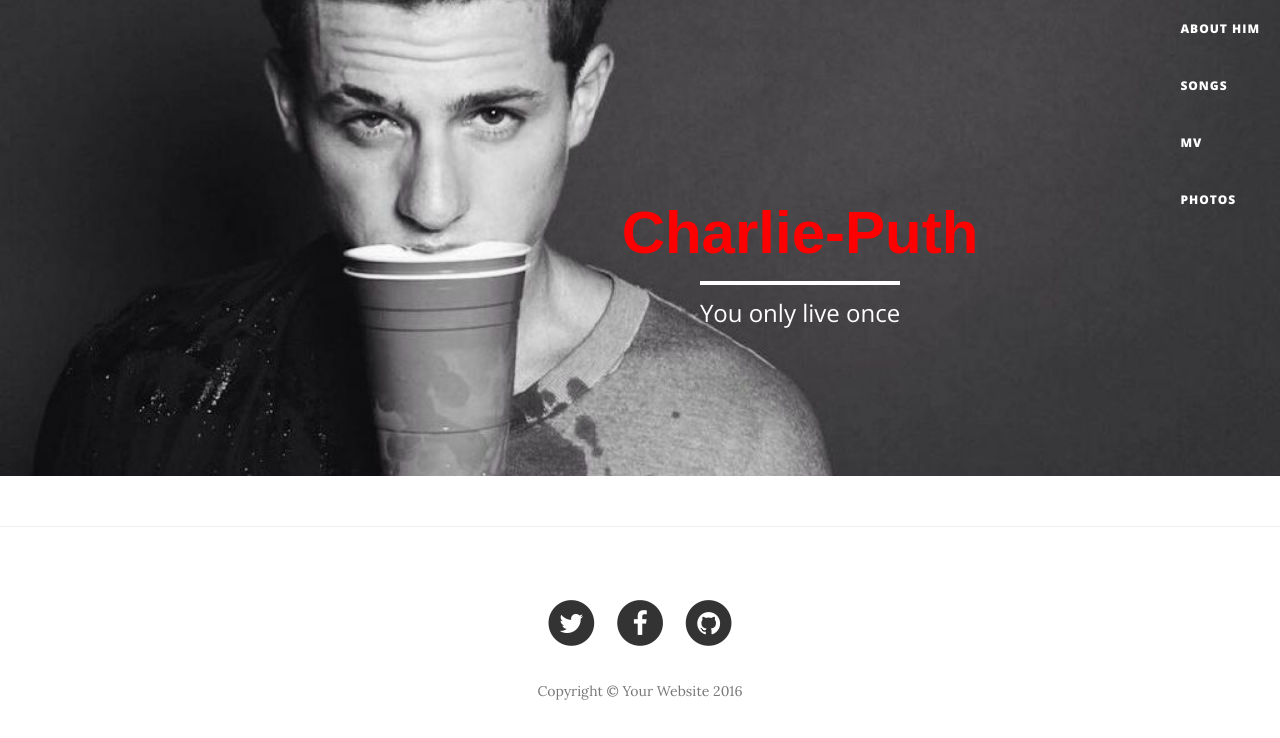
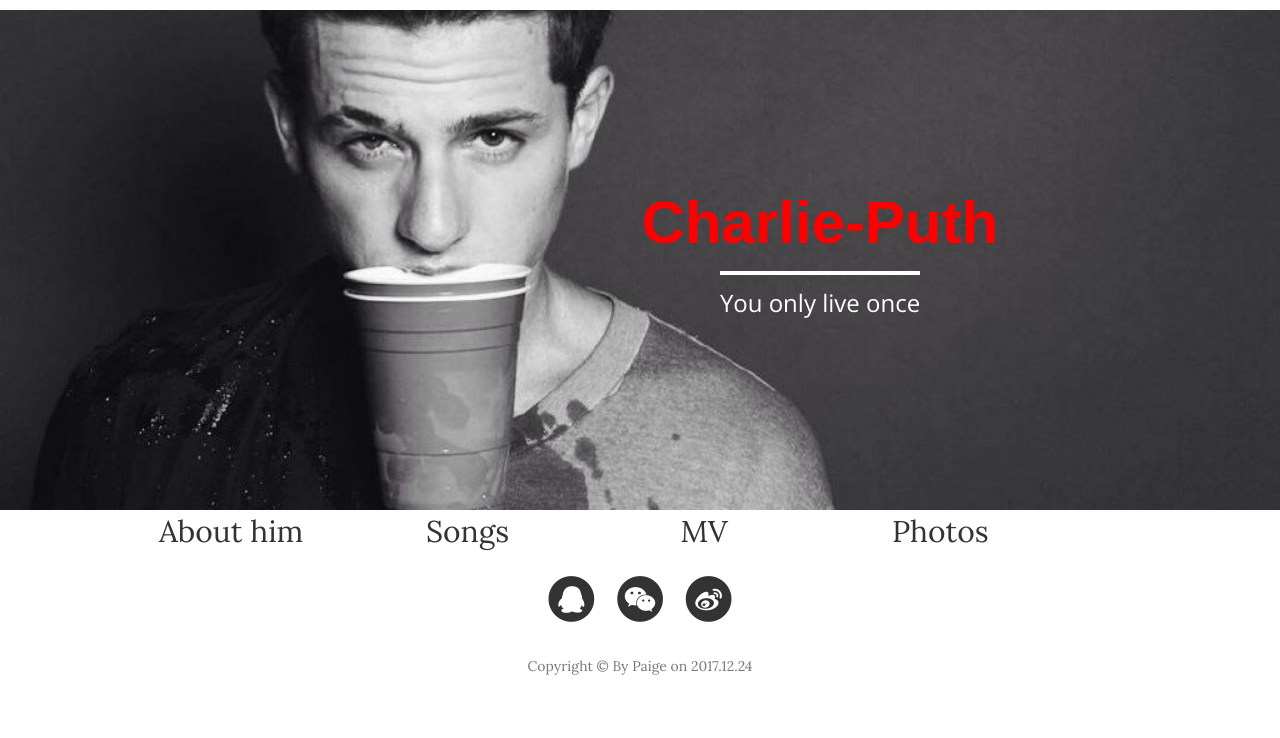
Before and after one commit to SummerPaige/SummerPaige.github.io, a website: page index.html in a window 1280 px wide. Drawn offline with nearby package versions, Linux system fonts and the light colour scheme.

Commit message:
bg-size, footer

```diff
--- a/css/clean-blog.css
+++ b/css/clean-blog.css
@@ -4,6 +4,7 @@
  * Licensed under MIT (https://github.com/BlackrockDigital/startbootstrap/blob/gh-pages/LICENSE)
  */
 body {
+  margin-top: 10px;
   font-family: 'Lora', 'Times New Roman', serif;
   font-size: 20px;
   color: #333333;
@@ -29,10 +30,13 @@
   font-family: sans-serif;
   color: red
 }
+.site-heading{
+  margin-left: 360px;
+  margin-top: 30px;
+}
 
-.site-heading{
-  margin-left: 320px;
-  margin-top: 50px;
+.navbar-collapse {
+  margin-top: -50px;
 }
 a {
   color: #333333;
@@ -162,7 +166,8 @@
   -moz-background-size: cover;
   background-size: cover;
   -o-background-size: cover;
-  margin-bottom: 50px;
+  height: 500px;
+
 }
 .intro-header .site-heading,
 .intro-header .post-heading,
@@ -286,7 +291,7 @@
   border-bottom-left-radius: 5px;
 }
 footer {
-  padding: 50px 0 65px;
+  padding: 20px 0 65px;
 }
 footer .list-inline {
   margin: 0;
--- a/index.html
+++ b/index.html
@@ -30,43 +30,21 @@
     <![endif]-->
 
 </head>
+<style type="text/css">
+    #list{
+        padding-left: 10%;
+        padding-right: 10%
+        font-family: sans-serif;
+        font-size: 30px;
+
+    }
+    .col-md-2 {
+        width: 20%;
+        text-align: center;
+    }
+</style>
 
 <body>
-
-    <!-- Navigation -->
-    <nav class="navbar navbar-default navbar-custom navbar-fixed-top">
-        <div class="container-fluid">
-            <!-- Brand and toggle get grouped for better mobile display -->
-            <div class="navbar-header page-scroll">
-                <button type="button" class="navbar-toggle" data-toggle="collapse" data-target="#bs-example-navbar-collapse-1">
-                    <span class="sr-only">Toggle navigation</span>
-                    Menu<i class="fa fa-bars"></i>
-                </button>
-                <!--<a class="navbar-brand" href="index.html">Start from here</a>-->
-            </div>
-
-            <!-- Collect the nav links, forms, and other content for toggling -->
-            <div class="collapse navbar-collapse" id="bs-example-navbar-collapse-1">
-                <ul class="nav navbar-tabs navbar-right">
-                    <li>
-                        <a href="index.html">About him</a>
-                    </li>
-                    <li>
-                        <a href="http://music.163.com/#/artist?id=90331">Songs</a>
-                    </li>
-                    <li>
-                        <a href="http://music.163.com/#/mv?id=5687017">MV</a>
-                    </li>
-                    <li>
-                        <a href="http://image.baidu.com/search/index?tn=baiduimage&ps=1&ct=201326592&lm=-1&cl=2&nc=1&ie=utf-8&word=charlie%20puth">Photos</a>
-                    </li>
-                </ul>
-            </div>
-            <!-- /.navbar-collapse -->
-        </div>
-        <!-- /.container -->
-    </nav>
-
     <!-- Page Header -->
     <!-- Set your background image for this header on the line below. -->
     <header class="intro-header" style="background-image: url('img/charlie-puth.jpg')">
@@ -82,70 +60,31 @@
             </div>
         </div>
     </header>
-
-    <!-- Main Content -->
-   <!--
-   <div class="container">
-        <div class="row">
-            <div class="col-lg-8 col-lg-offset-2 col-md-10 col-md-offset-1">
-                <div class="post-preview">
-                    <a href="post.html">
-                        <h2 class="post-title">
-                            Man must explore, and this is exploration at its greatest
-                        </h2>
-                        <h3 class="post-subtitle">
-                            Problems look mighty small from 150 miles up
-                        </h3>
-                    </a>
-                    <p class="post-meta">Posted by <a href="#">Start Bootstrap</a> on September 24, 2014</p>
-                </div>
-                <hr>
-                <div class="post-preview">
-                    <a href="post.html">
-                        <h2 class="post-title">
-                            I believe every human has a finite number of heartbeats. I don't intend to waste any of mine.
-                        </h2>
-                    </a>
-                    <p class="post-meta">Posted by <a href="#">Start Bootstrap</a> on September 18, 2014</p>
-                </div>
-                <hr>
-                <div class="post-preview">
-                    <a href="post.html">
-                        <h2 class="post-title">
-                            Science has not yet mastered prophecy
-                        </h2>
-                        <h3 class="post-subtitle">
-                            We predict too much for the next year and yet far too little for the next ten.
-                        </h3>
-                    </a>
-                    <p class="post-meta">Posted by <a href="#">Start Bootstrap</a> on August 24, 2014</p>
-                </div>
-                <hr>
-                <div class="post-preview">
-                    <a href="post.html">
-                        <h2 class="post-title">
-                            Failure is not an option
-                        </h2>
-                        <h3 class="post-subtitle">
-                            Many say exploration is part of our destiny, but it’s actually our duty to future generations.
-                        </h3>
-                    </a>
-                    <p class="post-meta">Posted by <a href="#">Start Bootstrap</a> on July 8, 2014</p>
-                </div>
-                <hr>
-                -->
-                <!-- Pager -->
-                <!--<ul class="pager">
-                    <li class="next">
-                        <a href="#">Older Posts &rarr;</a>
+           <!-- <div class=" collapse navbar-collapse" >
+                <ul class="nav navbar-nav navbar-left">
+                    <li role="presentation" >
+                        <a href="index.html">About him</a>
+                    </li>
+                    <li role="presentation">
+                        <a href="http://music.163.com/#/artist?id=90331">Songs</a>
+                    </li>
+                    <li role="presentation">
+                        <a href="http://music.163.com/#/mv?id=5687017">MV</a>
+                    </li>
+                    <li role="presentation" >
+                        <a href="http://image.baidu.com/search/index?tn=baiduimage&ps=1&ct=201326592&lm=-1&cl=2&nc=1&ie=utf-8&word=charlie%20puth">Photos</a>
                     </li>
                 </ul>
             </div>
-        </div>
-    </div>
-    -->
+            -->
+           <div class="row" id="list">
+  <div class="col-md-2"><a href="index.html">About him</a></div>
+  <div class="col-md-2"><a href="http://music.163.com/#/artist?id=90331">Songs</a></div>
+  <div class="col-md-2"><a href="http://music.163.com/#/mv?id=5687017">MV</a></div>
+  <div class="col-md-2"><a href="http://image.baidu.com/search/index?tn=baiduimage&ps=1&ct=201326592&lm=-1&cl=2&nc=1&ie=utf-8&word=charlie%20puth">Photos</a></div>
+</div>
 
-    <hr>
+
 
     <!-- Footer -->
     <footer>
@@ -157,7 +96,7 @@
                             <a href="#">
                                 <span class="fa-stack fa-lg">
                                     <i class="fa fa-circle fa-stack-2x"></i>
-                                    <i class="fa fa-twitter fa-stack-1x fa-inverse"></i>
+                                    <i class="fa fa-qq fa-stack-1x fa-inverse"></i>
                                 </span>
                             </a>
                         </li>
@@ -165,7 +104,7 @@
                             <a href="#">
                                 <span class="fa-stack fa-lg">
                                     <i class="fa fa-circle fa-stack-2x"></i>
-                                    <i class="fa fa-facebook fa-stack-1x fa-inverse"></i>
+                                    <i class="fa fa-wechat fa-stack-1x fa-inverse"></i>
                                 </span>
                             </a>
                         </li>
@@ -173,12 +112,12 @@
                             <a href="#">
                                 <span class="fa-stack fa-lg">
                                     <i class="fa fa-circle fa-stack-2x"></i>
-                                    <i class="fa fa-github fa-stack-1x fa-inverse"></i>
+                                    <i class="fa fa-weibo fa-stack-1x fa-inverse"></i>
                                 </span>
                             </a>
                         </li>
                     </ul>
-                    <p class="copyright text-muted">Copyright &copy; Your Website 2016</p>
+                    <p class="copyright text-muted">Copyright &copy; By Paige on 2017.12.24</p>
                 </div>
             </div>
         </div>
```
